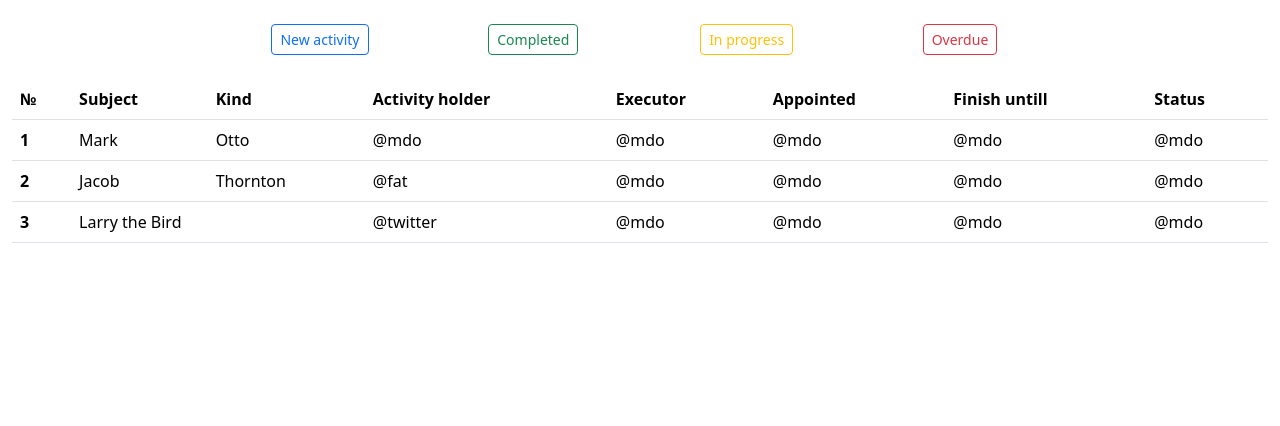
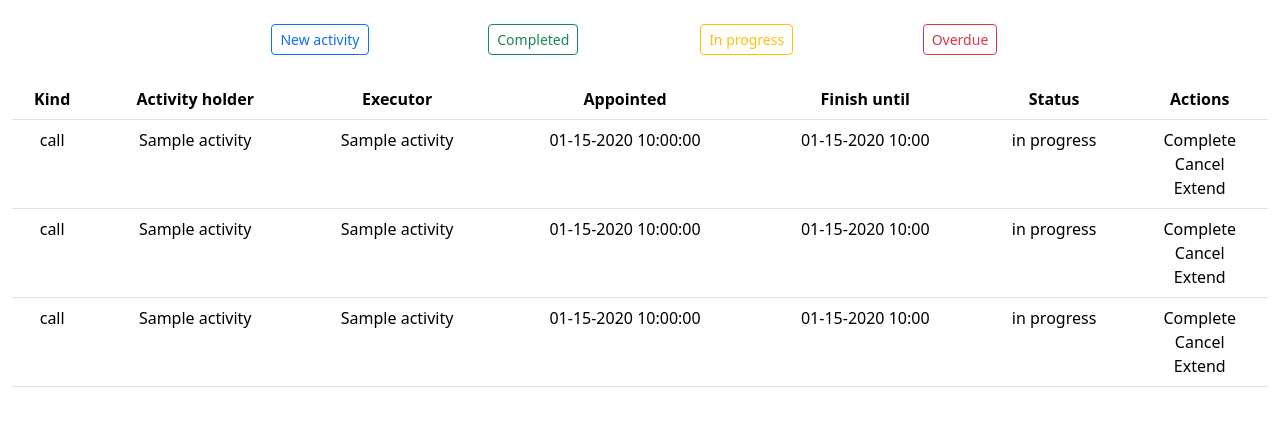
Before and after one commit to Projectoutlast/Docflow, a Flask app: page /activities/all in a window 1280 px wide. Shown: the part 56-482 px from the top of the page. Run offline with Flask 3, Linux system fonts and the light colour scheme; a user stored in the database is signed in; tables that the repository leaves empty hold one stand-in row (values such as "Sample post").

Commit message:
Create page for all activities. Stable version.

```diff
--- /dev/null
+++ b/running_tests.py
@@ -0,0 +1,5 @@
+import os
+
+
+if __name__ == "__main__":
+    os.system("pytest --cov --cov-report term-missing --disable-warnings")
--- a/web_app/blueprints/work/activity/views.py
+++ b/web_app/blueprints/work/activity/views.py
@@ -21,7 +21,11 @@ def home_workspace():
 @blueprint.route("/activities/all", methods=["GET"])
 @login_required
 def activities_all():
-    return render_template("work/activities_main.html")
+    all_calls = CallActivity.query.filter(Employee.id == current_user.id).all()
+    all_meetings = MeetingActivity.query.filter(Employee.id == current_user.id).all()
+    all_tasks = TaskActivity.query.filter(Employee.id == current_user.id).all()
+    activities = [*all_calls, *all_meetings, *all_tasks]
+    return render_template("work/activities_main.html", activities=activities)
 
 
 @blueprint.route("/activities/new/call", methods=["GET", "POST"])
@@ -31,12 +35,15 @@ def activities_new_call():
     form.executor.choices = get_all_executors(current_user.id)
     if form.validate_on_submit():
         employee = Employee.query.filter(Employee.id == current_user.id).first()
+        executor = Employee.query.filter(Employee.id == get_executor(form)).first()
         if employee:
             try:
                 new_call = CallActivity(company_id=employee.company_id,
                                         to_whom=form.to_whom.data,
                                         activity_holder=current_user.id,
+                                        activity_holder_name=f"{employee.first_name} {employee.last_name}",
                                         executor=get_executor(form),
+                                        executor_name=f"{executor.first_name} {executor.last_name}",
                                         finish_until=combine_date_time(form.when_date.data, form.when_time.data))
                 db.session.add(new_call)
                 db.session.commit()
@@ -57,13 +64,16 @@ def activities_new_meeting():
     form.executor.choices = get_all_executors(current_user.id)
     if form.validate_on_submit():
         employee = Employee.query.filter(Employee.id == current_user.id).first()
+        executor = Employee.query.filter(Employee.id == get_executor(form)).first()
         if employee:
             try:
                 new_meeting = MeetingActivity(company_id=employee.company_id,
                                               activity_holder=current_user.id,
+                                              activity_holder_name=f"{employee.first_name} {employee.last_name}",
                                               with_whom=form.with_whom.data,
                                               location=form.location.data,
                                               executor=get_executor(form),
+                                              executor_name=f"{executor.first_name} {executor.last_name}",
                                               finish_until=combine_date_time(form.when_date.data, form.when_time.data))
                 db.session.add(new_meeting)
                 db.session.commit()
@@ -84,13 +94,16 @@ def activities_new_task():
     form.executor.choices = get_all_executors(current_user.id)
     if form.validate_on_submit():
         employee = Employee.query.filter(Employee.id == current_user.id).first()
+        executor = Employee.query.filter(Employee.id == get_executor(form)).first()
         if employee:
             try:
                 new_meeting = TaskActivity(company_id=employee.company_id,
                                            subject=form.subject.data,
                                            describe=form.describe.data,
                                            activity_holder=current_user.id,
+                                           activity_holder_name=f"{employee.first_name} {employee.last_name}",
                                            executor=get_executor(form),
+                                           executor_name=f"{executor.first_name} {executor.last_name}",
                                            finish_until=combine_date_time(form.when_date.data, form.when_time.data))
                 db.session.add(new_meeting)
                 db.session.commit()
@@ -102,3 +115,21 @@ def activities_new_task():
                 flash("Invalid data was passed, try again!", "danger")
                 return render_template("work/activities_new_task.html", form=form), 500
     return render_template("work/activities_new_task.html", form=form)
+
+
+@blueprint.route("/activities/complete/<int:activities_id>", methods=["POST", "GET"])
+@login_required
+def activities_complete(activities_id: int):
+    return redirect(url_for("work.activities_all"))
+
+
+@blueprint.route("/activities/cancel/<int:activities_id>", methods=["POST", "GET"])
+@login_required
+def activities_cancel(activities_id: int):
+    return redirect(url_for("work.activities_all"))
+
+
+@blueprint.route("/activities/extend-date/<int:activities_id>", methods=["POST", "GET"])
+@login_required
+def activities_extend(activities_id: int):
+    return redirect(url_for("work.activities_all"))
--- a/web_app/templates/work/activities_main.html
+++ b/web_app/templates/work/activities_main.html
@@ -21,49 +21,37 @@
 <br>
 <div class="row">
     <div class="col">
-        <table class="table">
+        <table class="table text-center">
             <thead>
             <tr>
-                <th scope="col">№</th>
-                <th scope="col">Subject</th>
                 <th scope="col">Kind</th>
                 <th scope="col">Activity holder</th>
                 <th scope="col">Executor</th>
                 <th scope="col">Appointed</th>
-                <th scope="col">Finish untill</th>
+                <th scope="col">Finish until</th>
                 <th scope="col">Status</th>
+                <th scope="col">Actions</th>
             </tr>
             </thead>
             <tbody>
+            {% for activity in activities %}
             <tr>
-                <th scope="row">1</th>
-                <td>Mark</td>
-                <td>Otto</td>
-                <td>@mdo</td>
-                <td>@mdo</td>
-                <td>@mdo</td>
-                <td>@mdo</td>
-                <td>@mdo</td>
+                <td>{{ activity.type_of.value }}</td>
+                <td>{{ activity.activity_holder_name }}</td>
+                <td>{{ activity.executor_name }}</td>
+                <td>{{ activity.appointed.strftime("%m-%d-%Y %H:%M:%S") }}</td>
+                <td>{{ activity.finish_until.strftime("%m-%d-%Y %H:%M") }}</td>
+                <td>{{ activity.status.value }}</td>
+                <td>
+                    <a class="nav-link" href="{{ url_for('work.activities_complete',
+                                                 activities_id=activity.id) }}">Complete</a>
+                    <a class="nav-link" href="{{ url_for('work.activities_cancel',
+                                                 activities_id=activity.id) }}">Cancel</a>
+                    <a class="nav-link" href="{{ url_for('work.activities_extend',
+                                                 activities_id=activity.id) }}">Extend</a>
+                </td>
             </tr>
-            <tr>
-                <th scope="row">2</th>
-                <td>Jacob</td>
-                <td>Thornton</td>
-                <td>@fat</td>
-                <td>@mdo</td>
-                <td>@mdo</td>
-                <td>@mdo</td>
-                <td>@mdo</td>
-            </tr>
-            <tr>
-                <th scope="row">3</th>
-                <td colspan="2">Larry the Bird</td>
-                <td>@twitter</td>
-                <td>@mdo</td>
-                <td>@mdo</td>
-                <td>@mdo</td>
-                <td>@mdo</td>
-            </tr>
+            {% endfor %}
             </tbody>
         </table>
     </div>
```
Also changed, not shown: web_app/enums.py (+4 -4 lines), web_app/models.py (+10 -1 lines).
